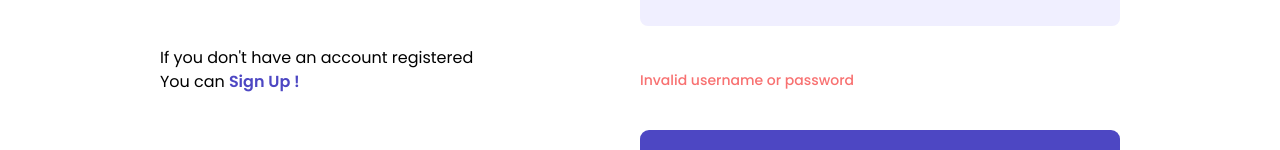
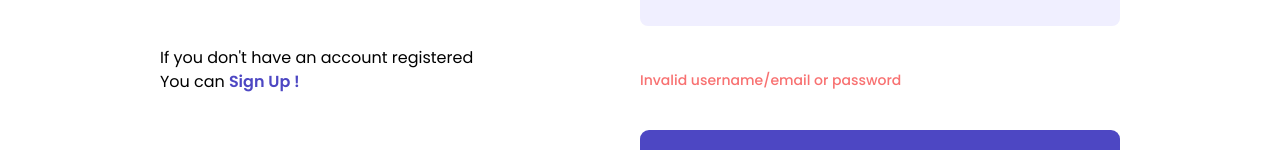
Before and after one commit to Abdelrahman-Abdelmoaty/login-system, a Next.js app: page / in a window 1280 px wide. Both pictures are taken after typing "name@example.com", "Sample123" into the empty fields and a click on the button "Login". Shown: the part 419-569 px from the top of the page. Built offline with nearby package versions, Linux system fonts and the light colour scheme; no server answers.

Commit message:
finished

```diff
--- a/src/components/SignIn.tsx
+++ b/src/components/SignIn.tsx
@@ -40,7 +40,7 @@ export default function SignIn() {
         <Input name="password" placeholder="Password" type="password" />
         {error && (
           <span className="text-sm font-medium text-[#F87171]">
-            Invalid username or password
+            Invalid username/email or password
           </span>
         )}
         <button
```
